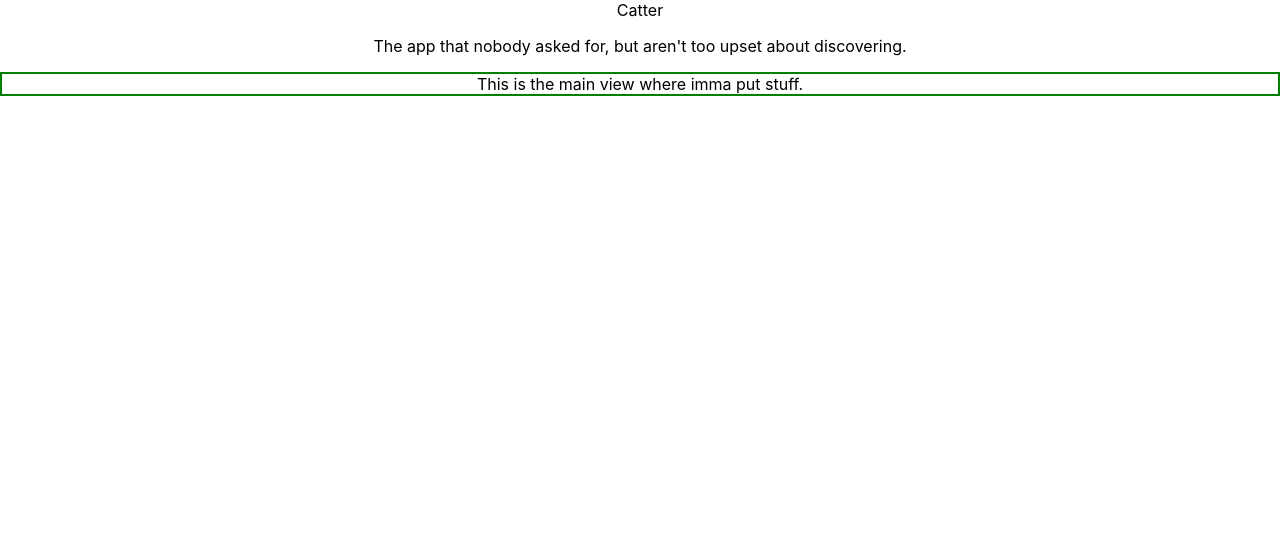
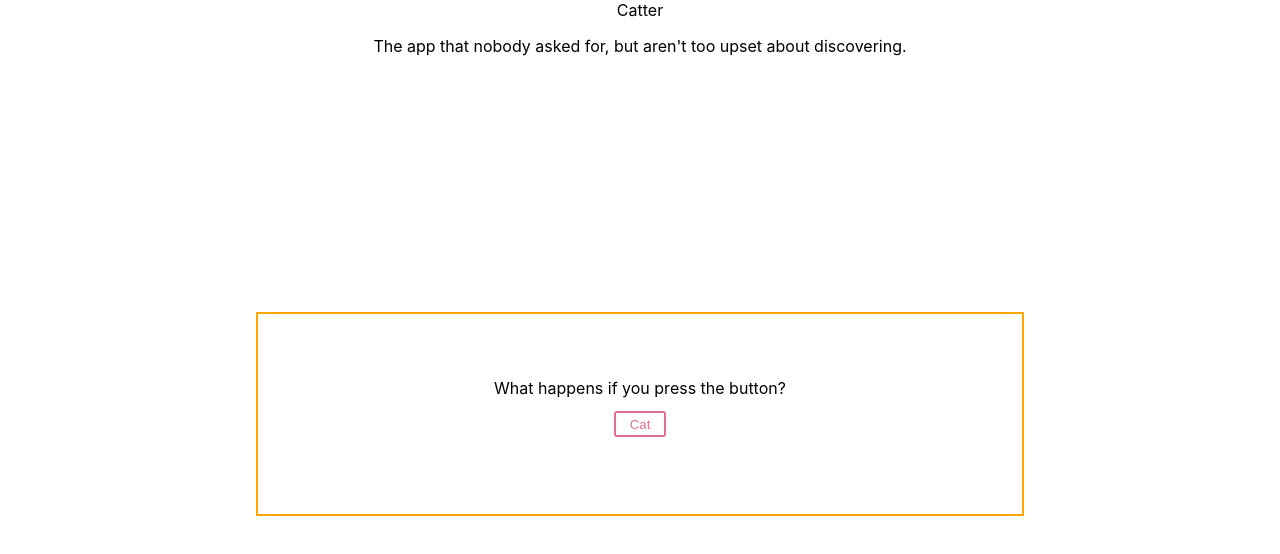
Before and after one commit to KeturahDev/catter, a React (Create React App) app: page / in a window 1280 px wide. Shown: the top 554 px of the page. Built offline with nearby package versions, Linux system fonts and the light colour scheme; no server answers; what aws-amplify would draw is missing.

Commit message:
utilize styled components and begin fetching

```diff
--- a/src/components/Main.js
+++ b/src/components/Main.js
@@ -1,20 +1,44 @@
 import React, { useEffect, useState } from 'react';
+import styled from 'styled-components';
+
+
+
+const Button = styled.button `
+  background: transparent;
+  border-radius: 3px;
+  border: 2px solid palevioletred;
+  color: palevioletred;
+  margin: 1em 1em;
+  padding: 0.25em 1em;
+`
+const Box = styled.div `
+  diplay: flex;
+  margin: 20%;
+  padding: 5%;
+  border: 2px solid orange;
+`
+
 
 function Main (content) {
-  // const [state, setState] = useState('default');
-  // useEffect(() => {
-  //   //fetch goes here
-  // })
 
-  // let defaultComponenet;
-  // state !== 'default' ? setState(content) : null;
+  let catImage;
+  const getCatImage = async () => {
+    try {
+      let data = await fetch('https://api.thecatapi.com/v1/images/search?size=full')
+      console.log("image is: ", data.json()[0]["url"])
+    } catch (err) {
+      console.log('error: ', err)
+    }
+  }
 
-  //
   return (
     <React.Fragment>
-      <div style={{border: '2px solid green'}}>
-        This is the main view where imma put stuff.
-      </div>
+      <Box>
+        <div>
+          What happens if you press the button?
+        </div>
+        <Button onClick={() => getCatImage()}>Cat</Button>
+      </Box>
     </React.Fragment>
   )
 }
```
